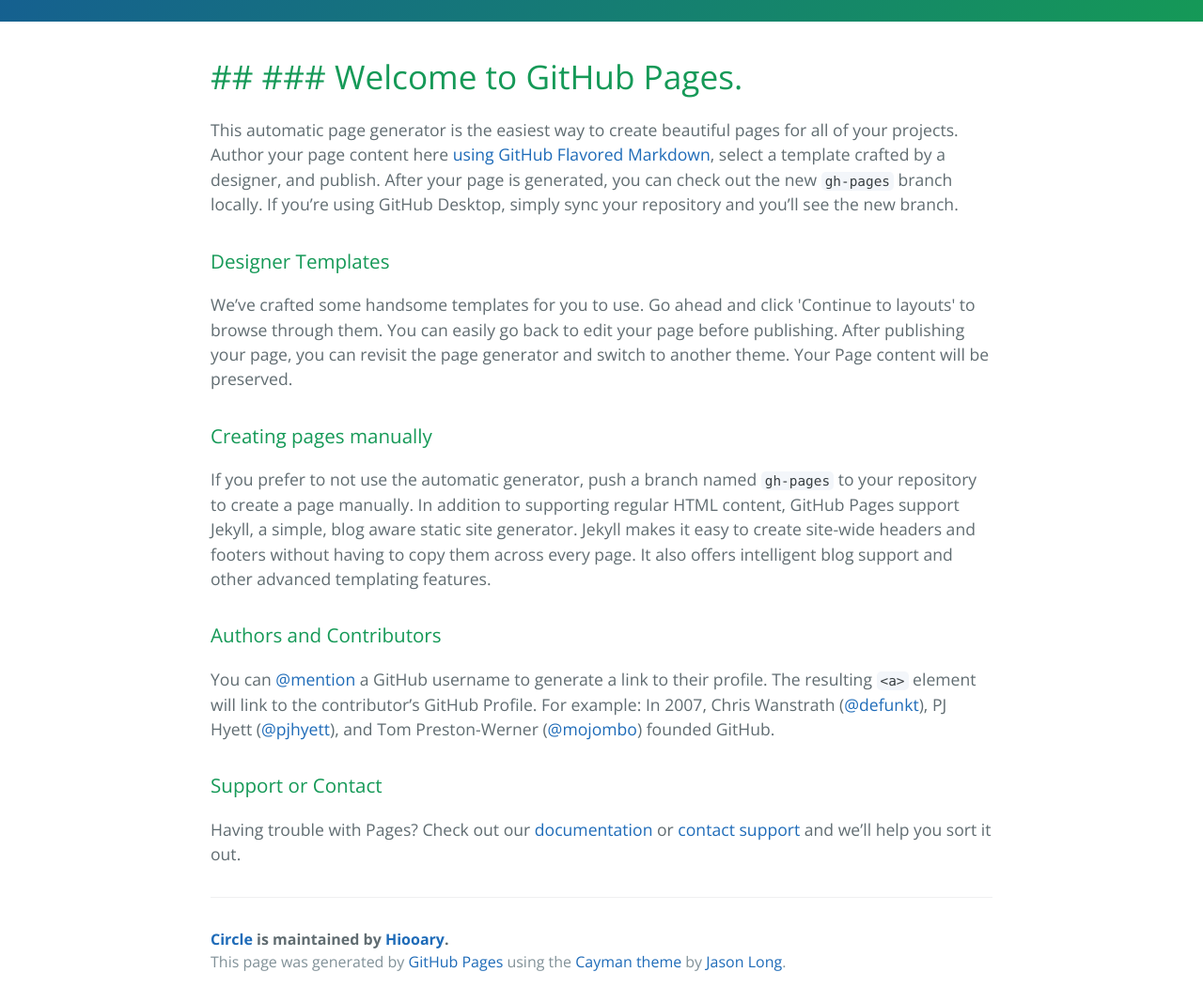
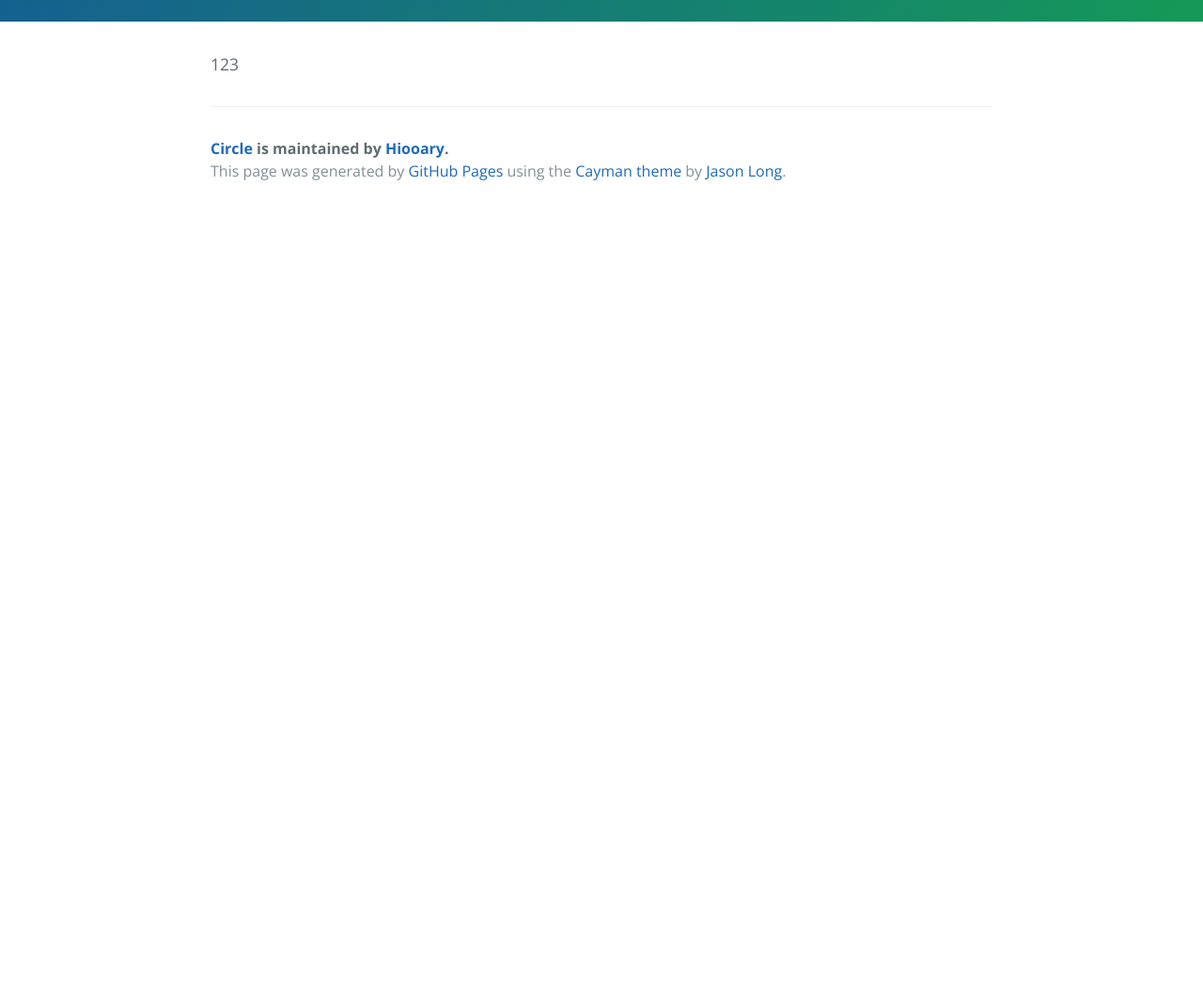
Before and after one commit to Hiooary/circle, a plain HTML site: page index.html in a window 1280 px wide. Shown: the part 360-1428 px from the top of the page at 94% size. After the commit the page ends 800 px from the top, so only its background shows below. Drawn offline with nearby package versions, Linux system fonts and the light colour scheme.

```diff
--- a/index.html
+++ b/index.html
@@ -19,30 +19,7 @@
     </section>
 
     <section class="main-content">
-      <h1>
-<a id="--welcome-to-github-pages" class="anchor" href="#--welcome-to-github-pages" aria-hidden="true"><span aria-hidden="true" class="octicon octicon-link"></span></a>## ### Welcome to GitHub Pages.</h1>
-
-<p>This automatic page generator is the easiest way to create beautiful pages for all of your projects. Author your page content here <a href="https://guides.github.com/features/mastering-markdown/">using GitHub Flavored Markdown</a>, select a template crafted by a designer, and publish. After your page is generated, you can check out the new <code>gh-pages</code> branch locally. If you’re using GitHub Desktop, simply sync your repository and you’ll see the new branch.</p>
-
-<h3>
-<a id="designer-templates" class="anchor" href="#designer-templates" aria-hidden="true"><span aria-hidden="true" class="octicon octicon-link"></span></a>Designer Templates</h3>
-
-<p>We’ve crafted some handsome templates for you to use. Go ahead and click 'Continue to layouts' to browse through them. You can easily go back to edit your page before publishing. After publishing your page, you can revisit the page generator and switch to another theme. Your Page content will be preserved.</p>
-
-<h3>
-<a id="creating-pages-manually" class="anchor" href="#creating-pages-manually" aria-hidden="true"><span aria-hidden="true" class="octicon octicon-link"></span></a>Creating pages manually</h3>
-
-<p>If you prefer to not use the automatic generator, push a branch named <code>gh-pages</code> to your repository to create a page manually. In addition to supporting regular HTML content, GitHub Pages support Jekyll, a simple, blog aware static site generator. Jekyll makes it easy to create site-wide headers and footers without having to copy them across every page. It also offers intelligent blog support and other advanced templating features.</p>
-
-<h3>
-<a id="authors-and-contributors" class="anchor" href="#authors-and-contributors" aria-hidden="true"><span aria-hidden="true" class="octicon octicon-link"></span></a>Authors and Contributors</h3>
-
-<p>You can <a href="https://help.github.com/articles/basic-writing-and-formatting-syntax/#mentioning-users-and-teams" class="user-mention">@mention</a> a GitHub username to generate a link to their profile. The resulting <code>&lt;a&gt;</code> element will link to the contributor’s GitHub Profile. For example: In 2007, Chris Wanstrath (<a href="https://github.com/defunkt" class="user-mention">@defunkt</a>), PJ Hyett (<a href="https://github.com/pjhyett" class="user-mention">@pjhyett</a>), and Tom Preston-Werner (<a href="https://github.com/mojombo" class="user-mention">@mojombo</a>) founded GitHub.</p>
-
-<h3>
-<a id="support-or-contact" class="anchor" href="#support-or-contact" aria-hidden="true"><span aria-hidden="true" class="octicon octicon-link"></span></a>Support or Contact</h3>
-
-<p>Having trouble with Pages? Check out our <a href="https://help.github.com/pages">documentation</a> or <a href="https://github.com/contact">contact support</a> and we’ll help you sort it out.</p>
+      <p>123</p>
 
       <footer class="site-footer">
         <span class="site-footer-owner"><a href="https://github.com/Hiooary/circle">Circle</a> is maintained by <a href="https://github.com/Hiooary">Hiooary</a>.</span>
```
Also changed, not shown: params.json (+1 -1 lines).
